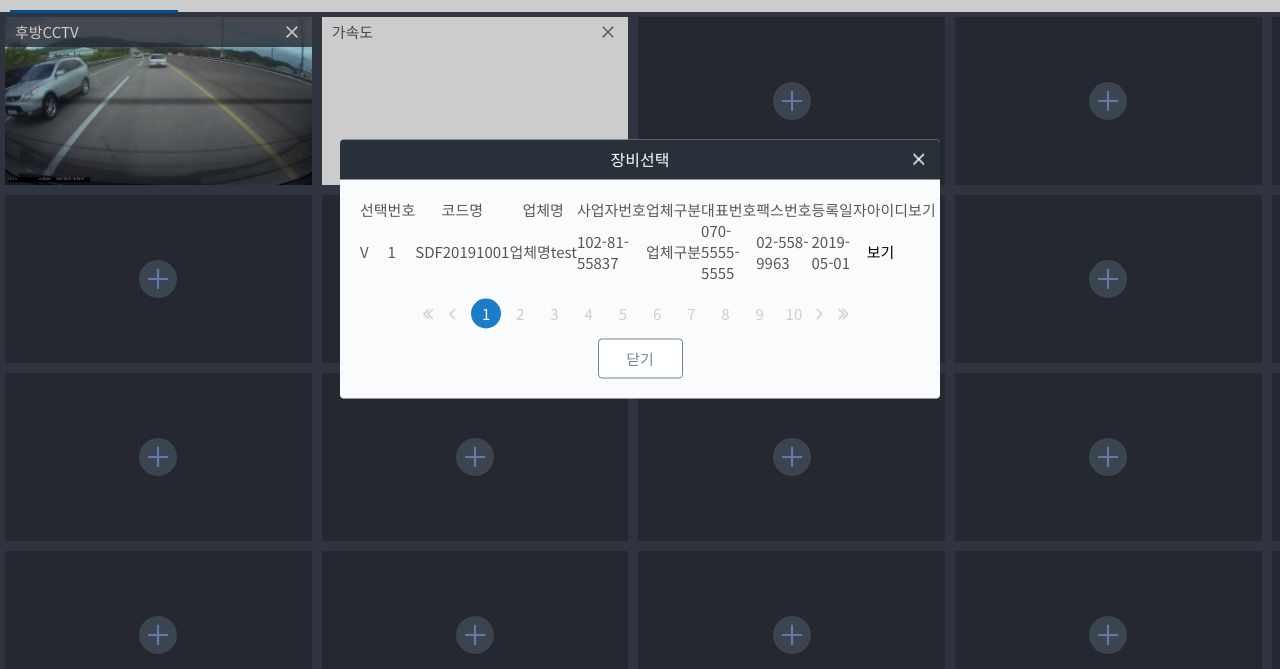
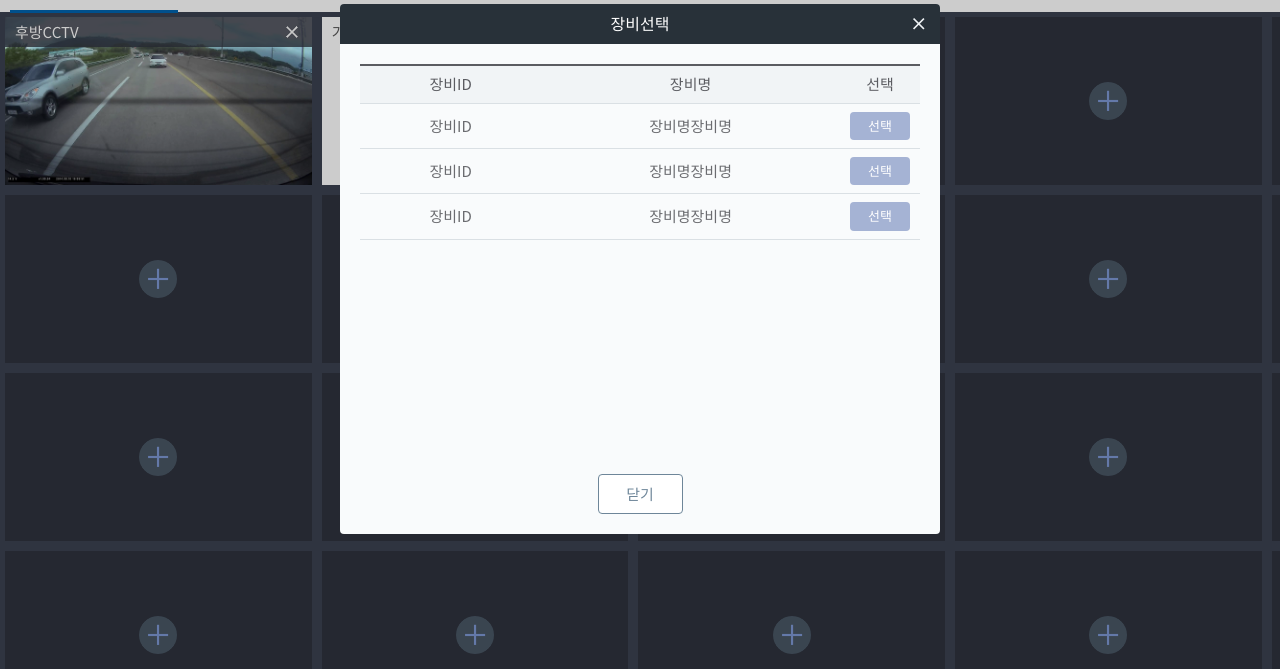
Before and after one commit to suzn89/dashboard_driving, a plain HTML site: page monitor_data.html in a window 1280 px wide. Shown: the part 131-800 px from the top of the page. Drawn offline with Linux system fonts and the light colour scheme.

Commit message:
데이터수집 모니터링 완료

```diff
--- a/_scss/dashboard.scss
+++ b/_scss/dashboard.scss
@@ -1,6 +1,6 @@
 @charset 'UTF-8';
-$wallmonitor	: 7680px;
-$desktop		: 1920px;
+$wallmonitor:7680px;
+$desktop:1920px;
 
 /* Color theme */
 $primaryColor:#0064b0;
@@ -12,233 +12,275 @@ $leftTitle:#1b7dc8;
 $leftNormal:#b1bdc5;
 $leftSelect:#283139;
 $bodyBg:#f9fafc;
-$contentBorder:#E7ECF0;
-$titleDesc: #B1BDC5;
-$secondaryColor: #6E8699;
-
-$textNormal: #5b5c61;
+$contentBorder:#e7ecf0;
+$titleDesc:#b1bdc5;
+$secondaryColor:#6e8699;
+$textNormal:#5b5c61;
 
 .wrap.dashboard {
-  width: 100%;
-  height: 100vh;
-  min-width: 1900px;
-  background: #3B4150;
+  width:100%;
+  height:100vh;
+  min-width:1900px;
+  background:#3b4150;
   .header {
-    background: $darkBg;
+    background:$darkBg;
     &__nav li {
       &:hover a {
-        color: $topMenuHover;
+        color:$topMenuHover;
       }
       &.active a {
         color:$topMenuHover;
       }
     }
     &__nav li a {
-      color: #747883;
+      color:#747883;
     }
   }
   .board {
     &__top {
-      background: #ffffff;
-      padding: 0px 10px;
+      background:#ffffff;
+      padding:0px 10px;
       height:63px;
       line-height:63px;
       .depth2 {
-        display: inline-block;
+        display:inline-block;
         li {
-          position: relative;
-          display: inline-block;
-          height: 100%;
+          position:relative;
+          display:inline-block;
+          height:100%;
           padding:0 10px;
-          margin-right: 20px;
-          font-size: 17px;
+          margin-right:20px;
+          font-size:17px;
           font-family:'NanumSquare','맑은 고딕','malgun gothic', dotum, '돋움', Sans-Serif;
           font-weight:700;
           a {
-            color:#6E8699;
+            color:#6e8699;
           }
           &.active:after {
-            position: absolute;
-            left: 0;
-            bottom: 0px;
-            content: '';
-            width: 100%;
-            height: 3px;
-            background: #0064B0;
+            position:absolute;
+            left:0;
+            bottom:0px;
+            content:'';
+            width:100%;
+            height:3px;
+            background:#0064b0;
           }
           &.active a {
-            display: block;
+            display:block;
             color:#354048;
           }
         }
       }
       .weather {
         float:right;
-        padding-top: 14px;
+        padding-top:14px;
         ul {
-          line-height: 30px;
+          line-height:30px;
           li {
             float:left;
-            padding-right: 10px;
-            padding-left: 10px;
-            border-right: 1px solid #D5DBE6;
+            padding-right:10px;
+            padding-left:10px;
+            border-right:1px solid #d5dbe6;
           }
           li:last-child {
-            padding-right: 0;
-            border-right: none;
+            padding-right:0;
+            border-right:none;
           }
         }
         &__dong {
           float:left;
-          margin-right: 10px;
+          margin-right:10px;
           text-align:right;
           color:#354048;
-          line-height: 15px;
+          line-height:15px;
           dt {
-            font-size: 15px;
-            color: #0064B0;
+            font-size:15px;
+            color:#0064b0;
           }
           dd {
-            font-size: 16px;
+            font-size:16px;
             font-weight:700;
           }
         }
         &__items {
           dt {
-            float: left;
-            margin-right: 8px;
-            font-size: 15px;
-            color:#B1BDC5;
+            float:left;
+            margin-right:8px;
+            font-size:15px;
+            color:#b1bdc5;
             img {
-              display: inline-block;
+              display:inline-block;
               width:16px;
-              vertical-align: middle;
-              margin-right: 8px;
+              vertical-align:middle;
+              margin-right:8px;
             }
           }
           dd {
-            float: left;
-            font-size: 15px;
-            color:#434C5D;
+            float:left;
+            font-size:15px;
+            color:#434c5d;
             font-weight:700;
           }
         }
         .day {
-          display: block;
-          padding: 0px 20px;
-          height: 30px;
-          line-height: 30px;
-          font-size: 17px;
+          display:block;
+          padding:0px 20px;
+          height:30px;
+          line-height:30px;
+          font-size:17px;
           font-weight:800;
-          background:#F8FAFE;
+          background:#f8fafe;
           font-family:'NanumSquare','맑은 고딕','malgun gothic', dotum;
-          color:#434C5D;
+          color:#434c5d;
         }
         .weatherimg {
           float:left;
           img {
-            width: 32px;
-            margin-right: 8px;
+            width:32px;
+            margin-right:8px;
           }
         }
         .temp {
           float:left;
           font-size:26px;
-          color:#4A4D5A;
+          color:#4a4d5a;
         }
       }
     }
     &__content {
-      position: relative;
-      width: 100%;
-      height: calc(100vh - 143px);
+      position:relative;
+      width:100%;
+      height:calc(100vh - 143px);
       .view {
         float:left;
-        width: 16.666%;
-        height: 178px;
-        padding: 5px;
+        width:16.666%;
+        height:178px;
+        padding:5px;
         &__popup {
-          display: block;
-          width: 38px;
-          height: 38px;
-          background: url(../images/btn_popup.png) center top no-repeat;
-          background-size: 100%;
-          position: absolute;
-          left: 50%;
-          top: 50%;
-          -webkit-transform: translate(-50%, -50%);
-          transform: translate(-50%, -50%);
+          display:block;
+          width:38px;
+          height:38px;
+          background:url(../images/btn_popup.png) center top no-repeat;
+          background-size:100%;
+          position:absolute;
+          left:50%;
+          top:50%;
+          -webkit-transform:translate(-50%, -50%);
+          transform:translate(-50%, -50%);
         }
         &__graph {
           background:#ffffff !important;
         }
       }
       .boxarea {
-        overflow-y: hidden;
-        position: relative;
-        width: 100%;
-        height: 100%;
-        background:#2F333E;
+        overflow-y:hidden;
+        position:relative;
+        width:100%;
+        height:100%;
+        background:#2f333e;
         text-align:center;
-        > img {
-          width: 100%;
+        >img {
+          width:100%;
         }
         &:hover {
-          background: rgba(165, 179, 212, 0.2);
-          border:1px solid #A5B3D4;
+          background:rgba(165, 179, 212, 0.2);
+          border:1px solid #a5b3d4;
         }
         &__title {
-          position: relative;
+          position:relative;
           width:100%;
-          height: 30px;
-          margin-bottom: 8px;
-          padding: 0 10px;
-          line-height: 30px;
-          > p {
-            text-align: left;
+          height:30px;
+          margin-bottom:8px;
+          padding:0 10px;
+          line-height:30px;
+          >p {
+            text-align:left;
           }
           .btn_close {
             display:block;
-            position: absolute;
-            right: 10px;
-            top: 5px;
-            width: 20px;
-            height: 20px;
-            background: url(../images/close_gray.png) center top no-repeat;
-            background-size: 100%;
-            text-indent: -999em;
+            position:absolute;
+            right:10px;
+            top:5px;
+            width:20px;
+            height:20px;
+            background:url(../images/close_gray.png) center top no-repeat;
+            background-size:100%;
+            text-indent:-999em;
           }
         }
         &__cont {
-          padding: 10px;
+          padding:10px;
         }
       }
       .view__cam.boxarea {
         .boxarea__title {
-          position: absolute;
-          top: 0;
-          left: 0;
-          background: rgba(47, 51, 62, 0.8);
-          color: #ffffff;
+          position:absolute;
+          top:0;
+          left:0;
+          background:rgba(47, 51, 62, 0.8);
+          color:#ffffff;
           .btn_close {
             display:block;
-            position: absolute;
-            right: 10px;
-            top: 5px;
-            width: 20px;
-            height: 20px;
-            background: url(../images/close_big.png) center top no-repeat;
-            background-size: 100%;
-            text-indent: -999em;
+            position:absolute;
+            right:10px;
+            top:5px;
+            width:20px;
+            height:20px;
+            background:url(../images/close_big.png) center top no-repeat;
+            background-size:100%;
+            text-indent:-999em;
           }
         }
       }
     }
   }
 }
-
+.dashboard_table {
+  height:400px;
+  overflow-y:scroll;
+  table {
+    border-collapse:collapse;
+    border-spacing:0;
+    border-top:2px solid #5b5c61;
+  }
+  tbody {
+    width:100%;
+    border-top:1px solid #dae0e4;
+  }
+  tr {
+    border-bottom:1px solid #dae0e4;
+    &:hover td {
+      background:#f9fbfc;
+    }
+  }
+  th {
+    margin:0;
+    padding:8px 10px;
+    text-align:center;
+    vertical-align:middle;
+    color:#5b5c61;
+    background:#f1f4f6;
+  }
+  td {
+    text-align:center;
+    margin:0;
+    padding:8px 10px;
+    color:#6b6c70;
+    .select {
+      border-radius:4px;
+      background:#a5b3d4;
+      color:#ffffff;
+      font-size:13px;
+      padding:5px 0;
+      &:hover {
+        background:#7289c1;
+      }
+    }
+  }
+}
 // only PC
-@mixin pc-large { //1921부터 먹는 스타일
+@mixin pc-large {
+  //1921부터 먹는 스타일
   @media screen and (min-width: $desktop + 1) {
     @content;
   }
@@ -252,114 +294,114 @@ $textNormal: #5b5c61;
 
 @include pc-large() {
   html {
-    font-size: 10px;
+    font-size:10px;
   }
   .wrap.dashboard {
-    width: 100%;
-    min-width: 3840px;
+    width:100%;
+    min-width:3840px;
     .header {
-      height: 150px;
-      background: $darkBg;
+      height:150px;
+      background:$darkBg;
       &__logo {
-        width: 495px;
-        height: 71px;
-        padding-top: 15px;
-        padding-left: 20px;
-        box-sizing: content-box;
-        line-height: 150px;
+        width:495px;
+        height:71px;
+        padding-top:15px;
+        padding-left:20px;
+        box-sizing:content-box;
+        line-height:150px;
         a {
-          width: 495px;
-          height: 71px;
+          width:495px;
+          height:71px;
         }
       }
       &__nav li {
-        margin-left: 250px;
-        line-height: 150px;
+        margin-left:250px;
+        line-height:150px;
         &:hover a {
-          color: $topMenuHover;
+          color:$topMenuHover;
         }
         &.active a {
           color:$topMenuHover;
         }
       }
       &__nav li a {
-        font-size: 2em;
-        color: #747883;
+        font-size:2em;
+        color:#747883;
       }
       &__quick li a {
-        font-size: 2em;
+        font-size:2em;
       }
       &__quick {
-        line-height: 150px;
+        line-height:150px;
       }
     }
     .board {
       &__top {
-        padding: 0 2em;
-        height: 126px;
-        line-height: 126px;
+        padding:0 2em;
+        height:126px;
+        line-height:126px;
         .depth2 {
           li {
-            display: inline-block;
-            padding: 0rem 1rem;
-            margin-right: 2rem;
-            font-size: 3rem;
+            display:inline-block;
+            padding:0rem 1rem;
+            margin-right:2rem;
+            font-size:3rem;
             &.active:after {
-              position: absolute;
-              left: 0;
-              bottom: 0px;
-              content: '';
-              width: 100%;
-              height: 6px;
-              background: #0064B0;
+              position:absolute;
+              left:0;
+              bottom:0px;
+              content:'';
+              width:100%;
+              height:6px;
+              background:#0064b0;
             }
           }
         }
         .weather {
-          padding-top: 2.8rem;
+          padding-top:2.8rem;
           ul {
-            line-height: 60px;
+            line-height:60px;
             li {
-              padding-right: 2rem;
-              padding-left: 2rem;
-              border-right: 1px solid #D5DBE6;
+              padding-right:2rem;
+              padding-left:2rem;
+              border-right:1px solid #d5dbe6;
             }
           }
           &__dong {
-            margin-right: 2rem;
-            line-height: 3rem;
+            margin-right:2rem;
+            line-height:3rem;
             dt {
-              font-size: 3rem;
-              color: #0064B0;
+              font-size:3rem;
+              color:#0064b0;
             }
             dd {
-              font-size: 3.2rem;
+              font-size:3.2rem;
               font-weight:700;
             }
           }
           &__items {
             dt {
-              margin-right: 2rem;
-              font-size: 3rem;
+              margin-right:2rem;
+              font-size:3rem;
               img {
                 width:32px;
-                margin-right: 2rem;
+                margin-right:2rem;
               }
             }
             dd {
-              font-size: 3rem;
+              font-size:3rem;
             }
           }
           .day {
-            padding: 0 4rem;
-            height: 60px;
-            line-height: 60px;
-            font-size: 3.4rem;
+            padding:0 4rem;
+            height:60px;
+            line-height:60px;
+            font-size:3.4rem;
           }
           .weatherimg {
             img {
-              width: 64px;
-              margin-right: 2rem;
+              width:64px;
+              margin-right:2rem;
             }
           }
           .temp {
@@ -368,72 +410,98 @@ $textNormal: #5b5c61;
         }
       }
       &__content {
-        height: calc(100vh - 276px);
+        height:calc(100vh - 276px);
         .view {
-          width: 10%;
-          height: 20%;
-          padding: 1rem;
+          width:10%;
+          height:20%;
+          padding:1rem;
           &__popup {
-            display: block;
-            width: 60px;
-            height: 60px;
-            background: url(../images/btn_popup.png) center top no-repeat;
-            background-size: 100%;
-            position: absolute;
-            left: 50%;
-            top: 50%;
-            -webkit-transform: translate(-50%, -50%);
-            transform: translate(-50%, -50%);
+            display:block;
+            width:60px;
+            height:60px;
+            background:url(../images/btn_popup.png) center top no-repeat;
+            background-size:100%;
+            position:absolute;
+            left:50%;
+            top:50%;
+            -webkit-transform:translate(-50%, -50%);
+            transform:translate(-50%, -50%);
           }
         }
         .boxarea {
-          position: relative;
-          width: 100%;
-          height: 100%;
-          background:#2F333E;
+          position:relative;
+          width:100%;
+          height:100%;
+          background:#2f333e;
           &__title {
             width:100%;
-            height: 60px;
-            margin-bottom: 1.6rem;
-            padding: 0 2rem;
-            font-size: 2.5rem;
-            line-height: 60px;
-            > p {
-              text-align: left;
+            height:60px;
+            margin-bottom:1.6rem;
+            padding:0 2rem;
+            font-size:2.5rem;
+            line-height:60px;
+            >p {
+              text-align:left;
             }
             .btn_close {
-              right: 10px;
-              top: 15px;
-              width: 30px;
-              height: 30px;
-              background: url(../images/close_gray.png) center top no-repeat;
-              background-size: 100%;
-              text-indent: -999em;
+              right:10px;
+              top:15px;
+              width:30px;
+              height:30px;
+              background:url(../images/close_gray.png) center top no-repeat;
+              background-size:100%;
+              text-indent:-999em;
             }
           }
           &__cont {
-            padding: 2rem;
+            padding:2rem;
           }
         }
       }
       .view__cam.boxarea {
         .boxarea__title {
           .btn_close {
-            right: 1rem;
-            top: 15px;
-            width: 30px;
-            height: 30px;
-            background: url(../images/close_big.png) center top no-repeat;
-            background-size: 100%;
-            text-indent: -999em;
+            right:1rem;
+            top:15px;
+            width:30px;
+            height:30px;
+            background:url(../images/close_big.png) center top no-repeat;
+            background-size:100%;
+            text-indent:-999em;
           }
         }
+      }
+    }
+  }
+  .layerpopup.style1 {
+    width: 800px !important;
+    .layerpopup__top {
+      height: 5rem;
+      line-height: 5rem;
+      h4 {
+        font-size: 2.2rem;
+      }
+    }
+  }
+  .dashboard_table {
+    height:800px;
+    overflow-y:scroll;
+    th {
+      padding:1.6rem 2rem;
+      font-size: 2rem;
+    }
+    td {
+      padding:1.6rem 2rem;
+      font-size: 2rem;
+      .select {
+        font-size:1.8rem;
+        padding:1rem 2rem;
       }
     }
   }
 }
 @include pc-only() {
   body {
-    background:#0884b4
+    background:#0884b4;
   }
 }
--- a/monitor_data.html
+++ b/monitor_data.html
@@ -249,7 +249,7 @@
       </div> <!-- // board content end -->
     </div> <!-- // board end -->
   </div> <!-- // wrap end -->
-  <!-- 레이어 팝업 시작-->
+<!-- 레이어 팝업 시작-->
 <div class="popupwrap">
   <div class="layerpopup style1">
     <div class="layerpopup__top">
@@ -257,70 +257,38 @@
       <a href="#" class="popup__close">닫기</a>
     </div>
     <div class="layerpopup__content">
-      <div class="tablewrap">
-        <table>
+      <div class="dashboard_table">
+        <table width="100%" cellpadding="0" cellspacing="0">
           <colgroup>
             <col>
-            <col style="width: 50px;">
             <col>
-            <col>
-            <col>
-            <col>
-            <col>
-            <col>
-            <col style="width: 100px;">
-            <col style="width: 60px;">
+            <col style="width: 80px;">
           </colgroup>
           <thead>
             <tr>
+              <th>장비ID</th>
+              <th>장비명</th>
               <th>선택</th>
-              <th>번호</th>
-              <th>코드명</th>
-              <th>업체명</th>
-              <th>사업자번호</th>
-              <th>업체구분</th>
-              <th>대표번호</th>
-              <th>팩스번호</th>
-              <th>등록일자</th>
-              <th>아이디보기</th>
             </tr>
           </thead>
           <tbody>
             <tr>
-              <td>
-                V
-              </td>
-              <td>1</td>
-              <td>SDF20191001</td>
-              <td>업체명test</td>
-              <td>102-81-55837</td>
-              <td>업체구분</td>
-              <td>070-5555-5555</td>
-              <td>02-558-9963</td>
-              <td>2019-05-01</td>
-              <td><a href="#" class="popup">보기</a></td>
+              <td>장비ID</td>
+              <td>장비명장비명</td>
+              <td><a href="#" class="select">선택</a></td>
+            </tr>
+            <tr>
+              <td>장비ID</td>
+              <td>장비명장비명</td>
+              <td><a href="#" class="select">선택</a></td>
+            </tr>
+            <tr>
+              <td>장비ID</td>
+              <td>장비명장비명</td>
+              <td><a href="#" class="select">선택</a></td>
             </tr>
           </tbody>
         </table>
-        <div class="pagenation">
-          <a href="#" class="first">처음</a>
-          <a href="#" class="prev">이전</a>
-          <ol>
-            <li><a href="#" class="view">1</a></li>
-            <li><a href="#">2</a></li>
-            <li><a href="#">3</a></li>
-            <li><a href="#">4</a></li>
-            <li><a href="#">5</a></li>
-            <li><a href="#">6</a></li>
-            <li><a href="#">7</a></li>
-            <li><a href="#">8</a></li>
-            <li><a href="#">9</a></li>
-            <li><a href="#">10</a></li>
-          </ol>
-          <a href="#" class="next">다음</a>
-          <a href="#" class="last">끝</a>
-        </div> <!-- // pagenation -->
-
       </div><!-- // right__tablewrap -->
       <div class="button align--center">
         <a href="#" class="btn btn--secondary">닫기</a>
```
Also changed, not shown: css/dashboard.css, 1 other file. Lines whose indentation alone changed are shown as unchanged.
